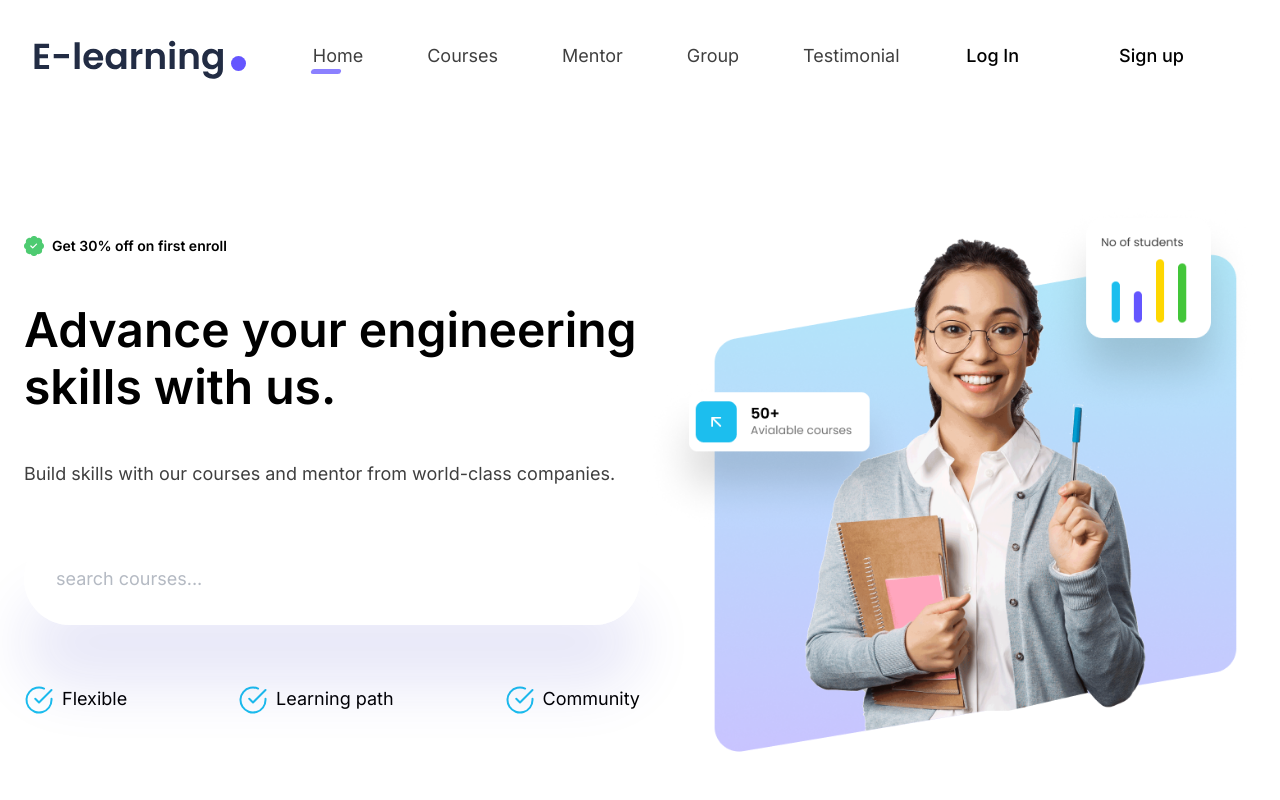
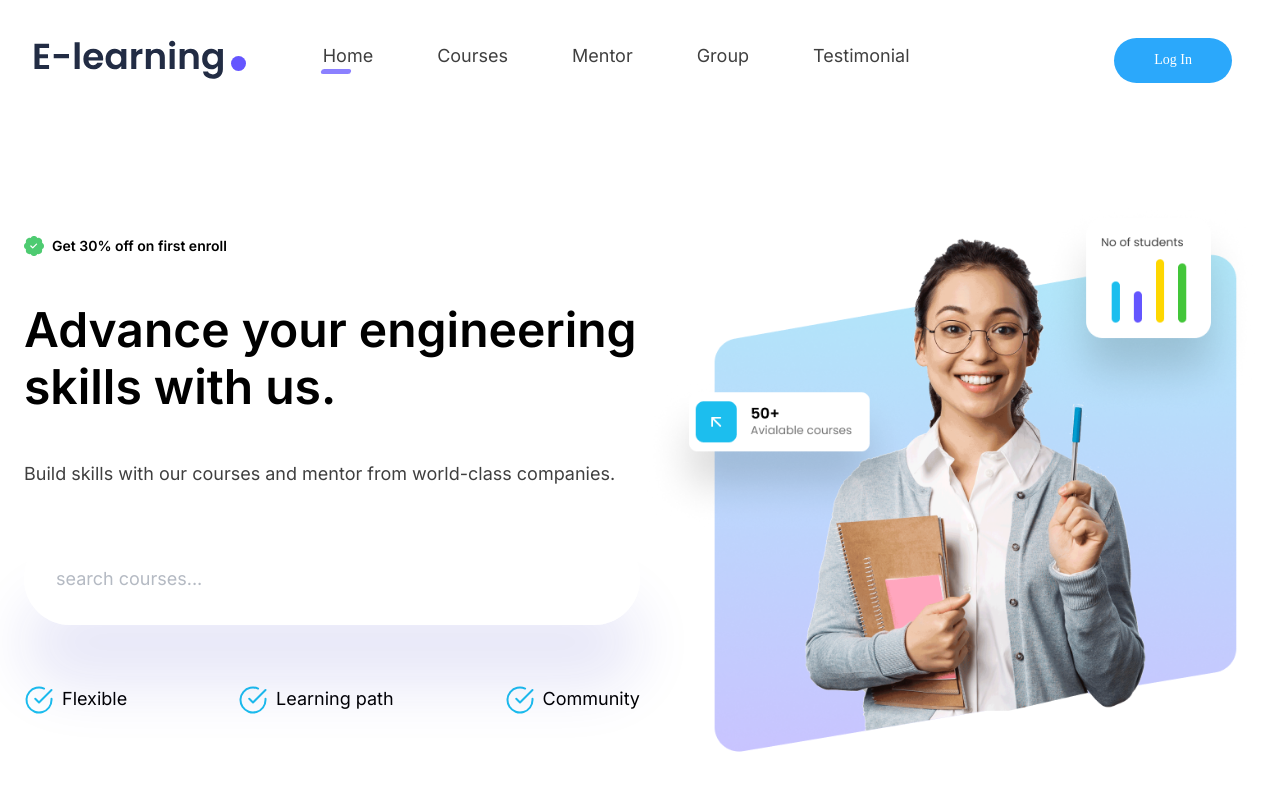
Before and after one commit to FuStudy-24/Front_End_FuStudy, a Next.js app: page / in a window 1280 px wide. Shown: the top 800 px of the page. Built offline with nearby package versions, Linux system fonts and the light colour scheme.

Commit message:
add login button to navbar

```diff
--- a/src/pages/LandingPage/Navbar/Navbar.tsx
+++ b/src/pages/LandingPage/Navbar/Navbar.tsx
@@ -1,6 +1,6 @@
-import { Disclosure } from '@headlessui/react';
-import Link from 'next/link';
-import React, { useState } from 'react';
+import { Disclosure } from "@headlessui/react";
+import Link from "next/link";
+import React, { useState } from "react";
 //import { Bars3Icon } from '@heroicons/react/24/outline';
 import Drawer from "./Drawer";
 import Drawerdata from "./Drawerdata";
@@ -14,35 +14,39 @@ interface NavigationItem {
 }
 
 const navigation: NavigationItem[] = [
-    { name: 'Home', href: '/', current: true },
-    { name: 'Courses', href: '#courses', current: false },
-    { name: 'Mentor', href: '#mentor', current: false },
-    { name: 'Group', href: '', current: false },
-    { name: 'Testimonial', href: '#testimonial', current: false },
+  { name: "Home", href: "/", current: true },
+  { name: "Courses", href: "#courses", current: false },
+  { name: "Mentor", href: "#mentor", current: false },
+  { name: "Group", href: "", current: false },
+  { name: "Testimonial", href: "#testimonial", current: false },
 ];
 
 function classNames(...classes: string[]) {
-    return classes.filter(Boolean).join(' ');
+  return classes.filter(Boolean).join(" ");
 }
 
-const CustomLink = ({ href, onClick, children }: { href: string; onClick: () => void; children: React.ReactNode }) => {
+const CustomLink = ({
+  href,
+  onClick,
+  children,
+}: {
+  href: string;
+  onClick: () => void;
+  children: React.ReactNode;
+}) => {
   return (
     <Link href={href} passHref>
-            <span
-                onClick={onClick}
-                className="px-3 py-4 text-lg font-normal"
-            >
+      <span onClick={onClick} className="px-3 py-4 text-lg font-normal">
         {children}
       </span>
     </Link>
   );
 };
 
-
 const Navbar = () => {
   const [isOpen, setIsOpen] = React.useState(false);
 
-    const [currentLink, setCurrentLink] = useState('/');
+  const [currentLink, setCurrentLink] = useState("/");
 
   const handleLinkClick = (href: string) => {
     setCurrentLink(href);
@@ -54,18 +58,17 @@ const Navbar = () => {
         <div className="mx-auto max-w-7xl px-6 py-4 lg:px-8">
           <div className="relative flex h-12 md:h-20 items-center justify-between">
             <div className="flex flex-1 items-center sm:items-stretch sm:justify-start">
-
               {/* LOGO */}
 
               <div className="flex flex-shrink-0 items-center">
                 <img
                   className="block h-12 w-40 lg:hidden"
-                                    src={'/assets/logo/logo.svg'}
+                  src={"/assets/logo/logo.svg"}
                   alt="dsign-logo"
                 />
                 <img
                   className="hidden h-full w-full lg:block"
-                                    src={'/assets/logo/logo.svg'}
+                  src={"/assets/logo/logo.svg"}
                   alt="dsign-logo"
                 />
               </div>
@@ -82,10 +85,12 @@ const Navbar = () => {
                     >
                       <span
                         className={classNames(
-                                                    item.href === currentLink ? 'underline-links' : 'text-slategray',
-                                                    'px-3 py-4 text-lg font-normal opacity-75 hover:opacity-100'
+                          item.href === currentLink
+                            ? "underline-links"
+                            : "text-slategray",
+                          "px-3 py-4 text-lg font-normal opacity-75 hover:opacity-100"
                         )}
-                                                aria-current={item.href ? 'page' : undefined}
+                        aria-current={item.href ? "page" : undefined}
                       >
                         {item.name}
                       </span>
@@ -97,13 +102,21 @@ const Navbar = () => {
 
             {/* SIGNIN DIALOG */}
 
-                        <Signdialog />
-
+            <div className="pb-2 pt-4 px-4 ml-28">
+              <Link href='/login' passHref>
+                <button
+                  type="button"
+                  className="text-sm text-Blueviolet font-medium px-[40px] py-[12.5px] border-[0] rounded-[100px] bg-[#2ba8fb] text-[#ffffff] font-[Bold] [transition:all_0.5s] hover:bg-[#6fc5ff] hover:[box-shadow:0_0_20px_#6fc5ff50] hover:scale-110 active:bg-[#3d94cf] active:[transition:all_0.25s] active:[box-shadow:none] active:scale-[0.98]"
+                >
+                  Log In
+                </button>
+              </Link>
+            </div>
+            {/* <Signdialog /> */}
 
             {/* REGISTER DIALOG */}
-
-                        <Registerdialog />
-
+            {/*
+                        <Registerdialog /> */}
 
             {/* DRAWER FOR MOBILE VIEW */}
 
@@ -118,8 +131,6 @@ const Navbar = () => {
             <Drawer isOpen={isOpen} setIsOpen={setIsOpen}>
               <Drawerdata />
             </Drawer>
-
-
           </div>
         </div>
       </>
```
Lines whose indentation alone changed are shown as unchanged.
